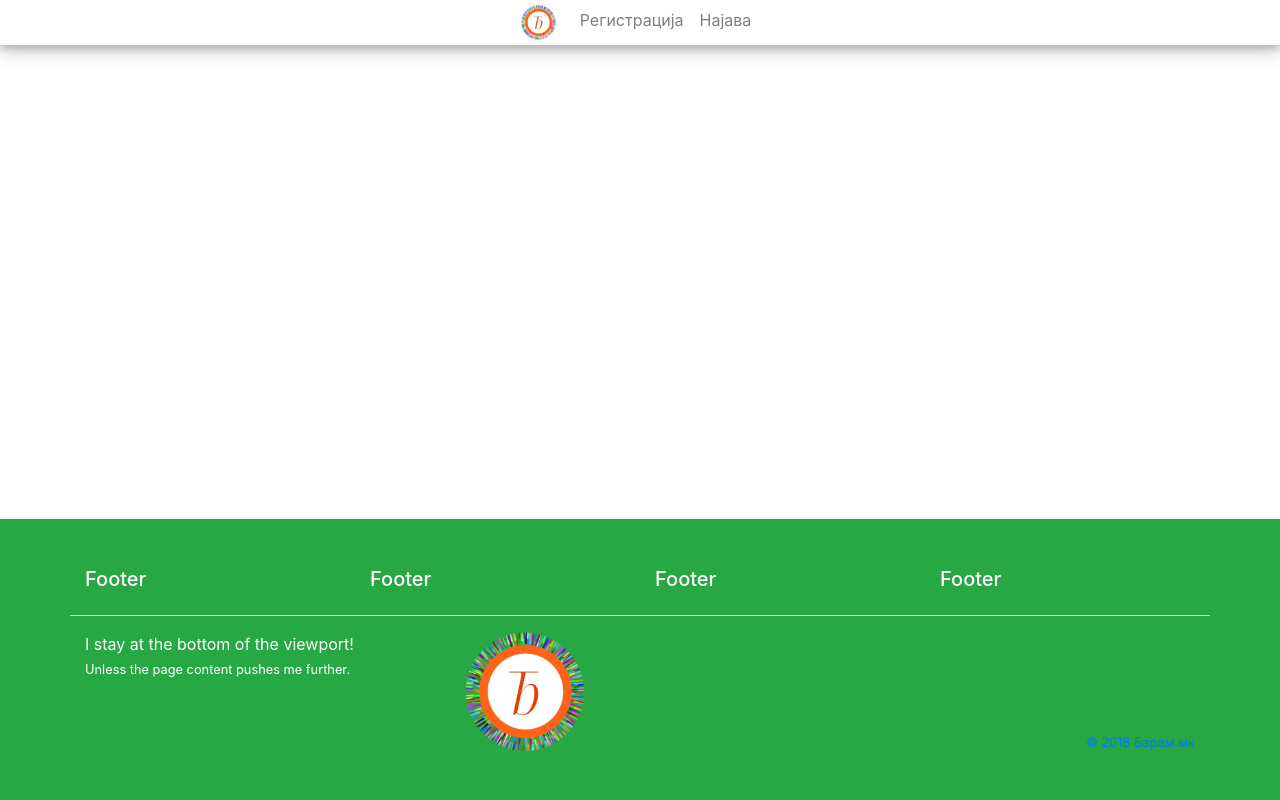
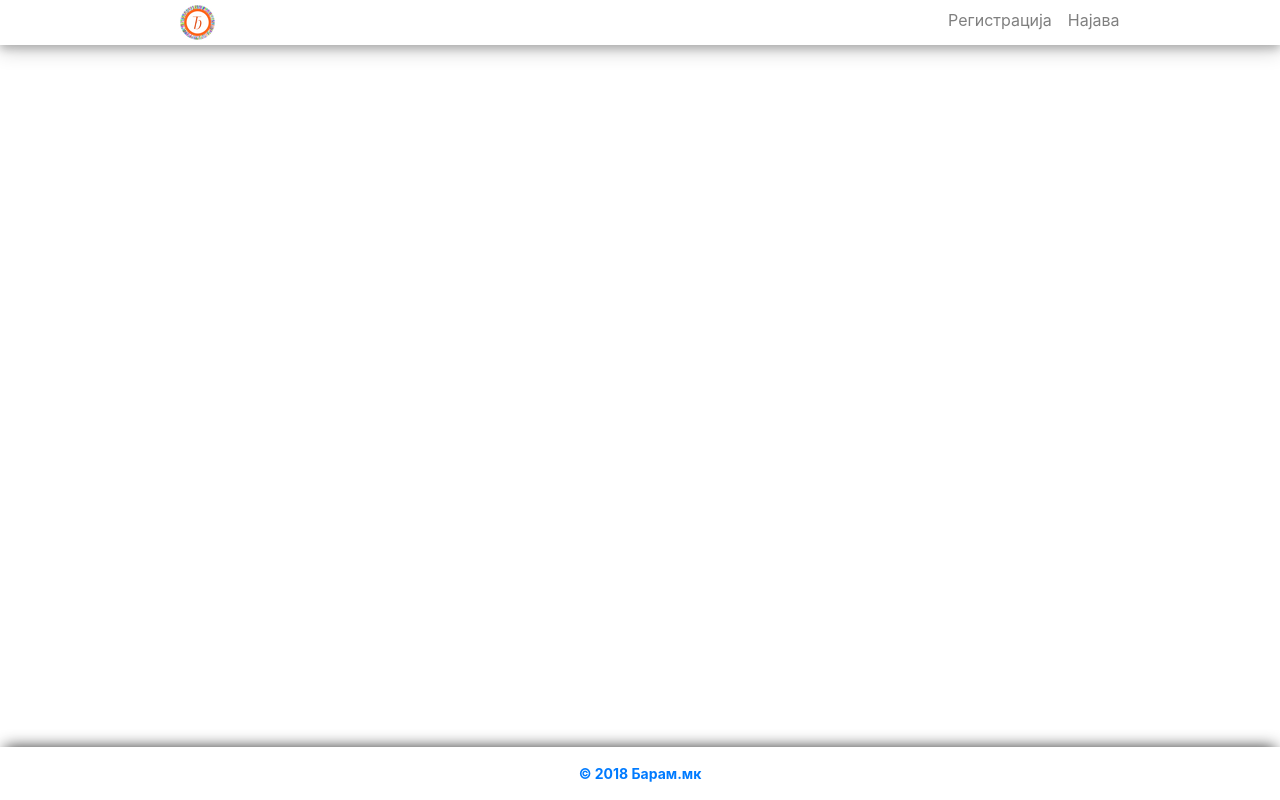
Before and after one commit to SenatSelimoski/tweb, a Django app: page / in a window 1280 px wide. Run offline with Django 3.2, Linux system fonts and the light colour scheme; some libraries are stand-ins or nearby versions.

Commit message:
edited html

```diff
--- a/backend/profiles/templates/profiles/base.html
+++ b/backend/profiles/templates/profiles/base.html
@@ -15,11 +15,16 @@
     <link rel="stylesheet" href="https://maxcdn.bootstrapcdn.com/bootstrap/4.0.0/css/bootstrap.min.css" integrity="sha384-Gn5384xqQ1aoWXA+058RXPxPg6fy4IWvTNh0E263XmFcJlSAwiGgFAW/dAiS6JXm" crossorigin="anonymous">
 </head>
 <body style="position:relative; margin:0; padding-bottom:6rem; min-height:100%; font-size:16px; ">
+    <header>
     <nav class="navbar navbar-expand-md navbar-light bg-white" style="box-shadow: 0 4px 8px 0 rgba(0, 0, 0, 0.2), 0 6px 20px 0 rgba(0, 0, 0, 0.19); margin-bottom:30px; padding:0px;">
         <button class="navbar-toggler" type="button" data-toggle="collapse" data-target="#TopNav" aria-controls="TopNav" aria-expanded="false" aria-label="Toggle navigation">
             <span class="navbar-toggler-icon"></span>
         </button>
         <div class="collapse navbar-collapse justify-content-md-center" id="TopNav">
+            <div class="container">
+                <div class="row">
+
+                        <div class="col-lg-2 offset-1">
                             <ul class="navbar-nav">
                                 <li class="nav-item active">
                                     <a class="navbar-brand float-lg-left" href="{% url 'profiles:base' %}">
@@ -27,7 +32,12 @@
                                         <img src="{% static 'profiles/images/logo.png' %}" alt="">
                                     </a>
                                 </li>
+                            </ul>
+                        </div>
+                        <div class="col-lg-6"></div>
                         {% if not request.user.is_authenticated %}
+                        <div class="col-lg-3">
+                            <ul class="navbar-nav">
                                 <li class="nav-item {% block reg %}{% endblock reg %}">
                                     <a class="nav-link" href="{% url 'profiles:register' %}">Регистрација</a>
                                 </li>
@@ -36,8 +46,13 @@
                                 </li>
                             </ul>
                         </div>
+                </div>
+            </div>
+        </div>
     </nav>
     {% else %}
+                <div class="col-lg-3">
+                    <ul class="navbar-nav">
                         <li class="nav-item active">
                             <a class="nav-link" href="{% url 'profiles:base'  %}">{{request.user.username}}</a>
                         </li>
@@ -46,30 +61,44 @@
                         </li>
                     </ul>
                 </div>
+            </div>
+        </div>
+    </div>
     </nav>
     {% endif %}
+    </header>
+
     <div class="container-fluid mb-5">
         <div class="row">
             <div class="col-lg-2 offset-1">
+                <aside>
                     {% include "profiles/profile.html" %}
                     {% block settings %}
                     {% endblock settings %}
+                </aside>
             </div>
             <div class="col-lg-6">
+                    <section>
                         {% block body %}
                         {% endblock body %}
+                    </section>
             </div>
             <div class="col-lg-3">
+                <aside>
                     {% block sidebar %}
                     {% endblock sidebar %}
+                </aside>
             </div>
             <div class="container">
+                <section>
                     {% block forms %}
                     {% endblock forms %}
+                </section>
             </div>
         </div>
     </div>
     {% block footer %}
+    {% include "profiles/footer.html" %}
     {% endblock footer %}
 <script src="https://code.jquery.com/jquery-3.2.1.slim.min.js" integrity="sha384-KJ3o2DKtIkvYIK3UENzmM7KCkRr/rE9/Qpg6aAZGJwFDMVNA/GpGFF93hXpG5KkN" crossorigin="anonymous"></script>
 <script src="https://cdnjs.cloudflare.com/ajax/libs/popper.js/1.12.9/umd/popper.min.js" integrity="sha384-ApNbgh9B+Y1QKtv3Rn7W3mgPxhU9K/ScQsAP7hUibX39j7fakFPskvXusvfa0b4Q" crossorigin="anonymous"></script>
--- /dev/null
+++ b/backend/profiles/templates/profiles/footer.html
@@ -0,0 +1,27 @@
+{% block footer %}
+<footer class="bg-white text-dark mt-4" style="width:100%; right:0; bottom:0; left:0; padding:1rem; position:absolute; box-shadow: 0 -5px 15px -5px #333;font-size:14px;">
+    <center><strong><a href="{% url 'profiles:base' %}">© 2018 Барам.мк</a></strong></center>
+</footer>
+{% endblock footer %}
+
+<!--<footer class="bg-success text-white mt-4" style="width:100%; right:0; bottom:0; left:0; padding:1rem; position:absolute">
+        <div class="container py-3">
+            <div class="row border-bottom py-3">
+                <div class="col-md-3">
+                    <h5>Footer</h5>
+                </div>
+                <div class="col-md-3"><h5>Footer</h5></div>
+                <div class="col-md-3"><h5>Footer</h5></div>
+                <div class="col-md-3"><h5>Footer</h5></div>
+            </div>
+
+            <div class="row py-3">
+                <div class="col-md-4">I stay at the bottom of the viewport! <span class="small"><br>Unless the page content pushes me further.</span></div>
+                <div class="col-md-4">
+                    {% load static %}
+                    <img height="120px" src="{% static 'profiles/images/footer-logo.png' %}" alt="">
+                </div>
+                <div class="col-md-4 text-right small align-self-end"><a href="{% url 'profiles:about' %}">© 2018 Барам.мк</a></div>
+            </div>
+        </div>
+    </footer>-->
--- a/backend/profiles/templates/profiles/index.html
+++ /dev/null
@@ -1,24 +0,0 @@
-{% extends 'profiles/base.html' %}
-{% block footer %}
-<footer class="bg-success text-white mt-4" style="width:100%; right:0; bottom:0; left:0; padding:1rem; position:absolute">
-    <div class="container py-3">
-        <div class="row border-bottom py-3">
-            <div class="col-md-3">
-                <h5>Footer</h5>
-            </div>
-            <div class="col-md-3"><h5>Footer</h5></div>
-            <div class="col-md-3"><h5>Footer</h5></div>
-            <div class="col-md-3"><h5>Footer</h5></div>
-        </div>
-
-        <div class="row py-3">
-            <div class="col-md-4">I stay at the bottom of the viewport! <span class="small"><br>Unless the page content pushes me further.</span></div>
-            <div class="col-md-4">
-                {% load static %}
-                <img height="120px" src="{% static 'profiles/images/footer-logo.png' %}" alt="">
-            </div>
-            <div class="col-md-4 text-right small align-self-end"><a href="{% url 'profiles:about' %}">© 2018 Барам.мк</a></div>
-        </div>
-    </div>
-</footer>
-{% endblock footer %}
--- a/backend/profiles/templates/profiles/login.html
+++ b/backend/profiles/templates/profiles/login.html
@@ -4,7 +4,7 @@
 {% endblock title %}
 {% block log %}active{% endblock log %}
 {% block forms %}
-<div class="col-lg-4 offset-4" style="margin-top:80px">
+<div class="col-lg-4 offset-4" style="margin-top:60px">
     <div class="card" style="box-shadow: 0 4px 8px 0 rgba(0, 0, 0, 0.2), 0 6px 20px 0 rgba(0, 0, 0, 0.19)">
         <div class="card-body" style="margin-top:20px">
             <h4 class="card-title">Најава</h4>
--- a/backend/profiles/templates/profiles/register.html
+++ b/backend/profiles/templates/profiles/register.html
@@ -2,7 +2,7 @@
 {% block title %}Регистрација - {{block.super}}{% endblock title %}
 {% block reg %}active{% endblock %}
 {% block forms %}
-<div class="col-lg-4 offset-4" style="margin-top:80px">
+<div class="col-lg-4 offset-4" style="margin-top:50px">
         <div class="card" style="box-shadow: 0 4px 8px 0 rgba(0, 0, 0, 0.2), 0 6px 20px 0 rgba(0, 0, 0, 0.19)">
             <div class="card-body" style="margin-top:20px">
                 <h4 class="card-title">Регистрација</h4>
@@ -74,7 +74,7 @@
     </div>
 {% endblock forms  %}
 {% block footer %}
-    <footer class="bg-white text-dark mt-4" style="width:100%; right:0; bottom:0; left:0; padding:1rem; position:absolute">
+    <footer class="bg-white text-dark mt-1" style="width:100%; right:0; bottom:0; left:0; padding:1rem; position:absolute">
         <center><strong><a href="{% url 'profiles:about' %}">© 2018 Барам.мк</a></strong></center>
     </footer>
 {% endblock footer %}
--- a/backend/profiles/views.py
+++ b/backend/profiles/views.py
@@ -10,7 +10,7 @@ from .forms import UserCreateForm,LoginForm
 from .models import Profile,User
 
 class BaseView(generic.TemplateView):
-    template_name = 'profiles/index.html'
+    template_name = 'profiles/base.html'
 
     def get_context_data(self, *args, **kwargs):
         context = super(BaseView, self).get_context_data(*args, **kwargs)
```
Also changed, not shown: backend/profiles/templates/profiles/about.html (+2 -22 lines). Lines whose indentation alone changed are shown as unchanged.
